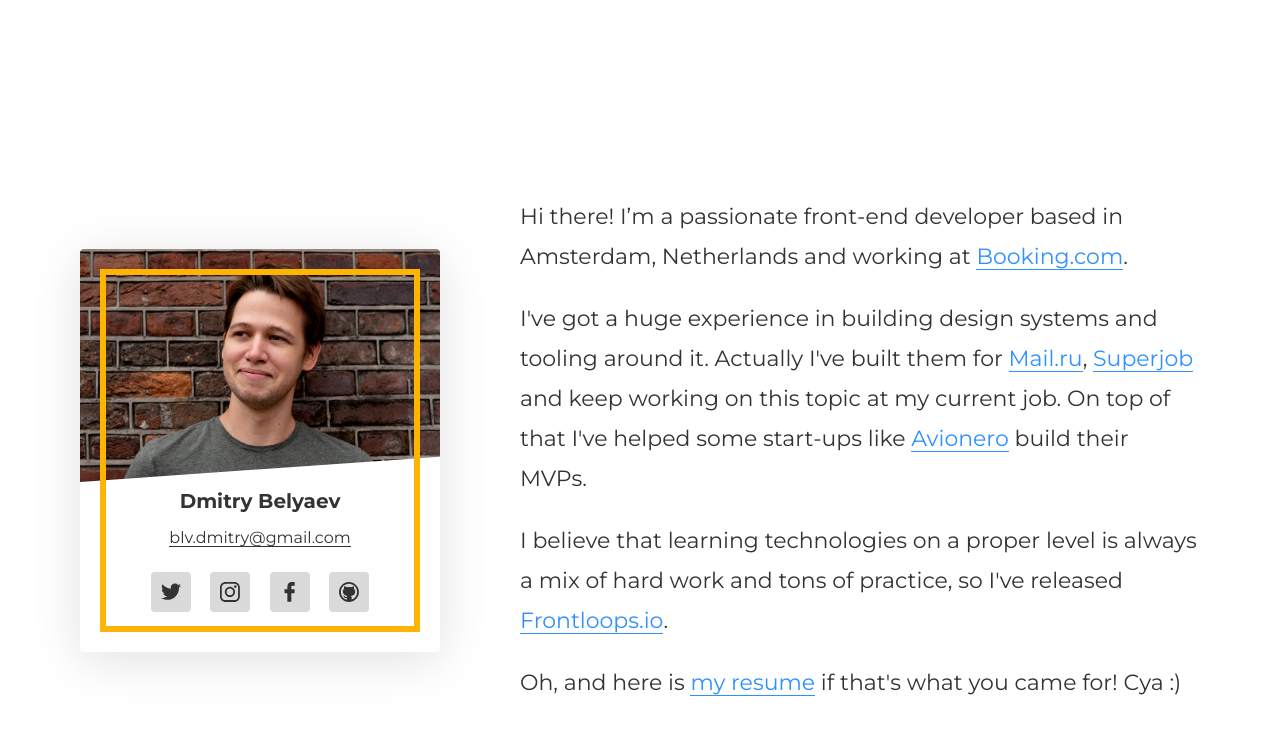
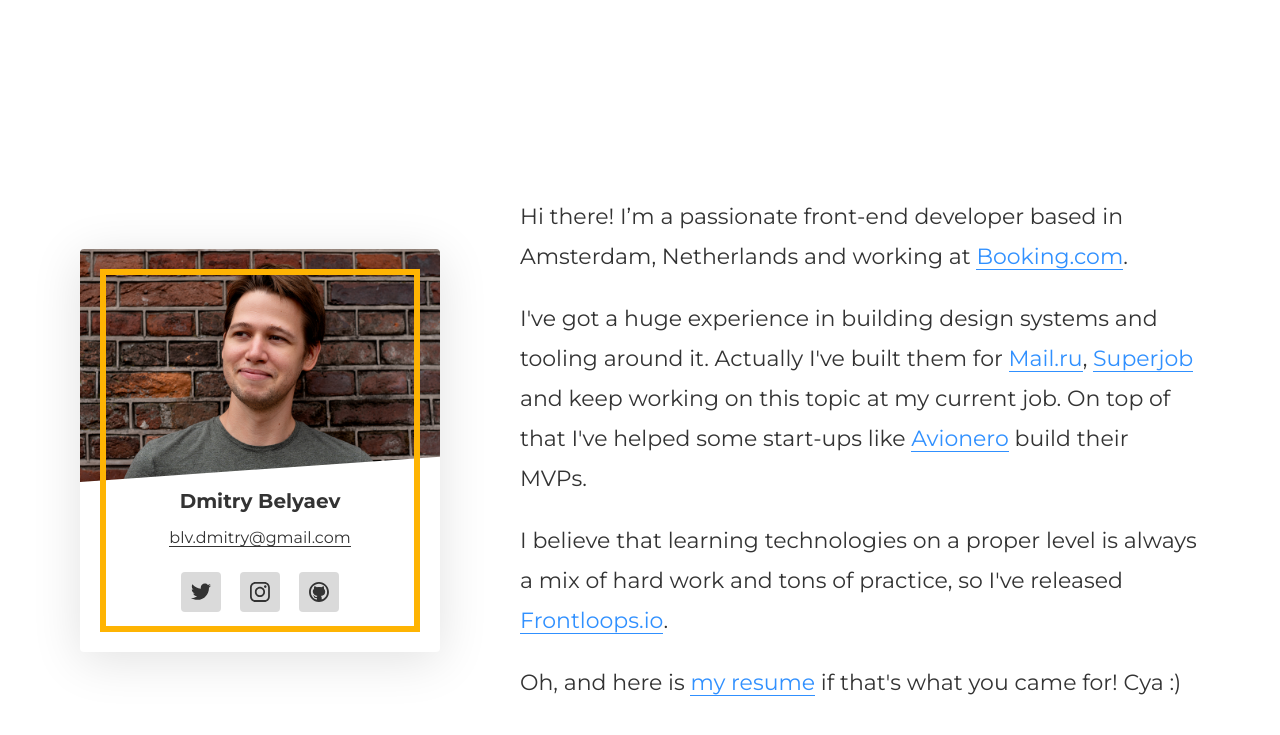
Before and after one commit to blvdmitry/blvdmitry.github.io, a Jekyll site: the page built from index.html, in a window 1280 px wide. Shown: the top 735 px of the page. Built offline with Jekyll 4.4.1, drawn with Linux system fonts in a browser that asks for light colours.

Commit message:
Update sidebar.html

```diff
--- a/_includes/sidebar.html
+++ b/_includes/sidebar.html
@@ -23,9 +23,6 @@
 				<a href="https://www.instagram.com/banana.bobby/" target="_blank" class="profile__social profile__social_instagram">
 					<svg class="icon"><use xlink:href="#instagram" /></svg>
 				</a>
-				<a href="https://www.facebook.com/profile.php?id=100005212922958" target="_blank" class="profile__social profile__social_facebook">
-					<svg class="icon"><use xlink:href="#facebook" /></svg>
-				</a>
 				<a href="https://github.com/BananaBobby" target="_blank" class="profile__social profile__social_github">
 					<svg class="icon"><use xlink:href="#github" /></svg>
 				</a>
```
